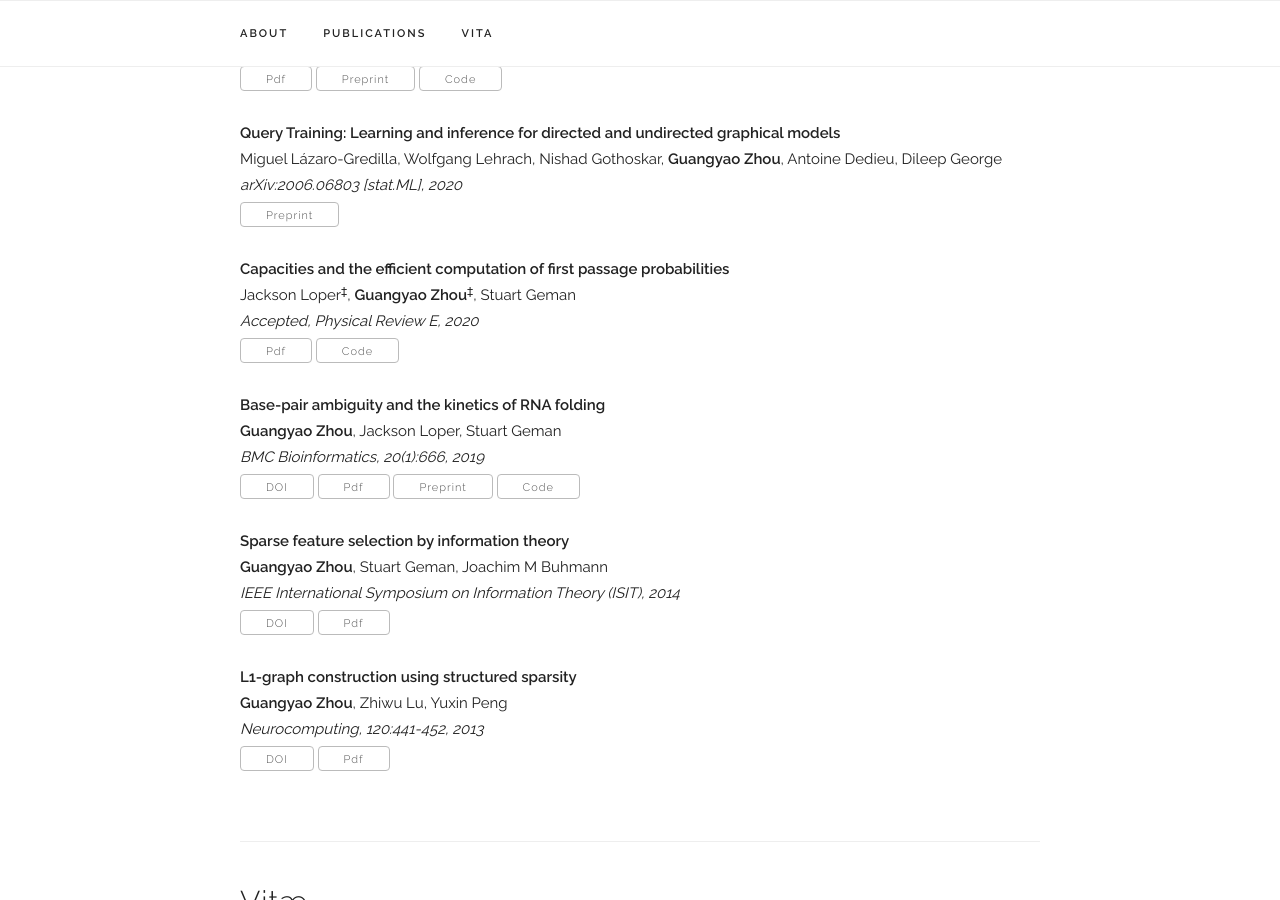
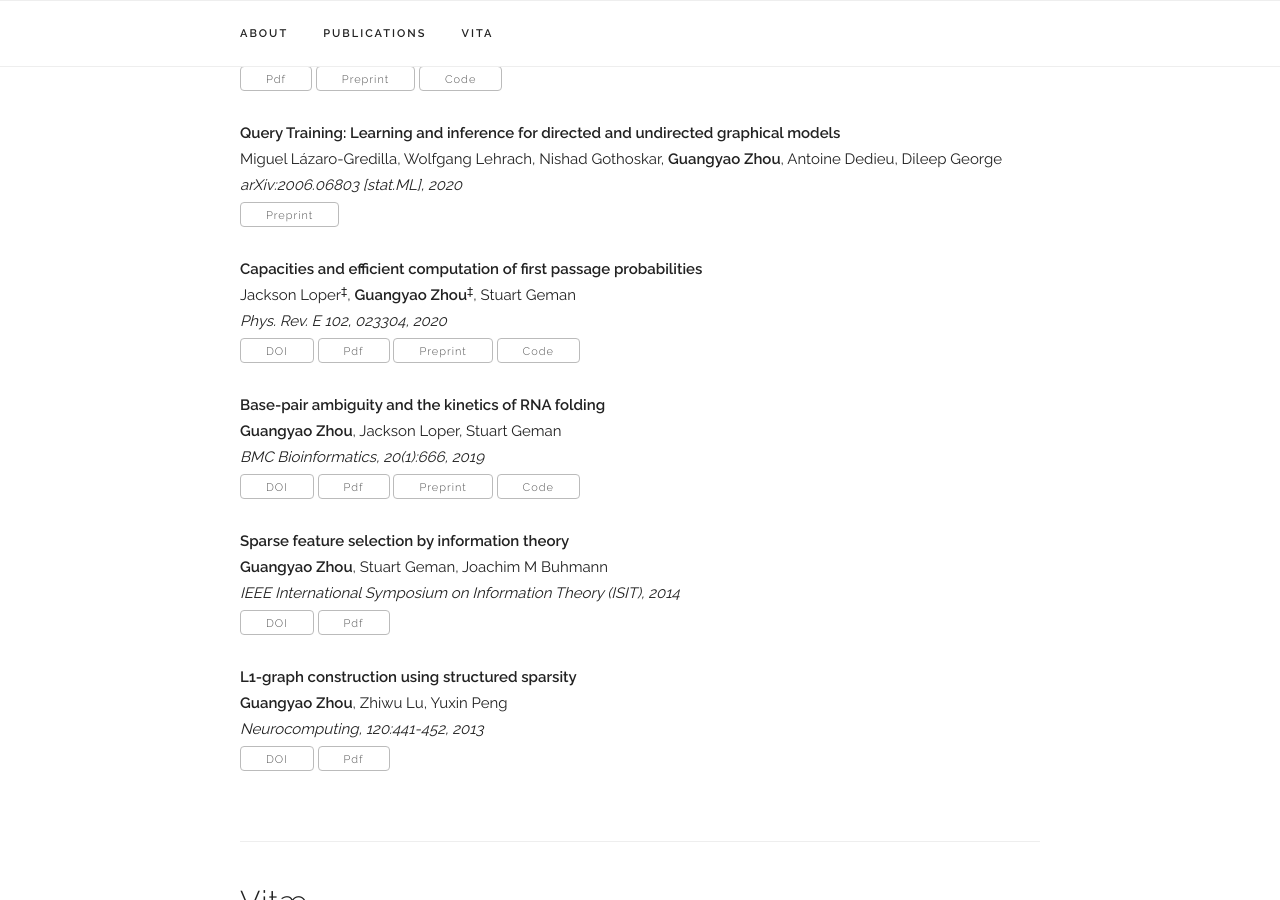
Before and after one commit to StannisZhou/StannisZhou.github.io, a Jekyll site: the page built from index.html, in a window 1280 px wide and 900 px high, scrolled down 832 px. Built offline with Jekyll 4.4.1, drawn with Linux system fonts in a browser that asks for light colours; some web fonts are replaced; comment, search, counter and statistics services are not loaded.

Commit message:
Update diffusion paper info

```diff
--- a/_data/publications.yaml
+++ b/_data/publications.yaml
@@ -14,9 +14,11 @@ papers:
     preprint: "https://arxiv.org/abs/2006.06803"
     selected: y
 
-  - title: "Capacities and the efficient computation of first passage probabilities"
+  - title: "Capacities and efficient computation of first passage probabilities"
     authors: "Jackson Loper<sup>‡</sup>, <b>Guangyao Zhou</b><sup>‡</sup>, Stuart Geman"
-    venue: "Accepted, Physical Review E, 2020"
+    venue: "Phys. Rev. E 102, 023304, 2020"
+    doi: "https://doi.org/10.1103/PhysRevE.102.023304"
+    preprint: "https://arxiv.org/abs/1811.00205"
     paper_pdf: "/papers/diffusion_manuscript.pdf"
     code: "https://github.com/StannisZhou/entropic_barrier"
     selected: y
--- a/cv/publications.bib
+++ b/cv/publications.bib
@@ -43,11 +43,11 @@
 
 
 @ARTICLE{Loper2019-fh,
-  title   = "Capacities and the efficient computation of first passage probabilities",
+  title   = "Capacities and efficient computation of first passage probabilities",
   author  = "{Jackson Loper*} and {\textbf{Guangyao Zhou*}} and {Stuart Geman (* indicates equal contribution)}",
-  journal = "Accepted, Physical Review E",
+  journal = "Phys. Rev. E 102, 023304",
   year    =  2020,
-  url     = "http://arxiv.org/abs/1811.00205",
+  url     = "https://doi.org/10.1103/PhysRevE.102.023304",
   file    = "All Papers/L/Loper et al. 2018 - Capacities and the Free Passage of Entropic Barriers.pdf"
 }
 
```
Also changed, not shown: 6 other files.
